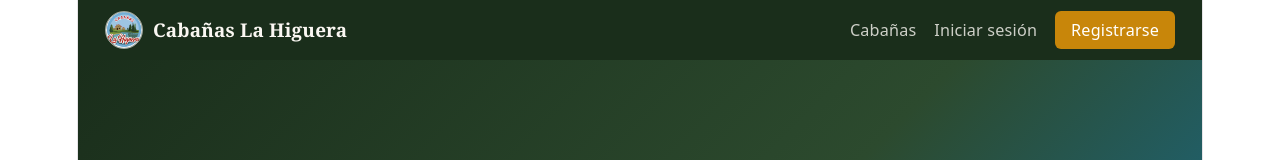
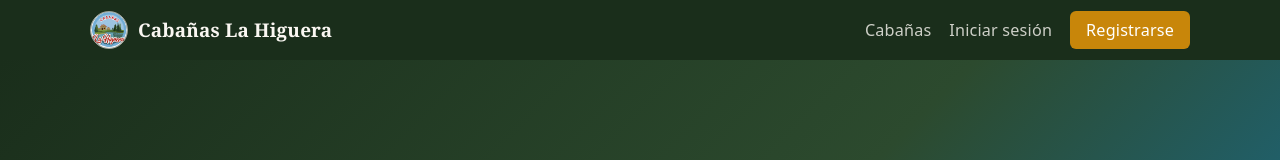
Before and after one commit to El-Piru/cabanas-fronted, a React (Vite) app: page / in a window 1280 px wide. Shown: the top 160 px of the page. Built offline with nearby package versions, Linux system fonts and the light colour scheme; no server answers.

Commit message:
style: remove fixed layout width and enable full-width fluid design

```diff
--- a/src/components/Navbar.jsx
+++ b/src/components/Navbar.jsx
@@ -21,7 +21,7 @@ export default function Navbar() {
 
   return (
     <nav style={{background:'#1A2E1B',padding:'0 1.5rem',position:'relative'}}>
-      <div style={{display:'flex',alignItems:'center',justifyContent:'space-between',height:'60px'}}>
+      <div style={{display:'flex',alignItems:'center',justifyContent:'space-between',height:'60px',maxWidth:'1100px',margin:'0 auto'}}>
         <Link to="/" style={{display:'flex',alignItems:'center',gap:'10px',color:'#FAF7F2',fontWeight:'bold',fontSize:'1.05rem',textDecoration:'none',fontFamily:'Georgia,serif',flexShrink:0}}>
           <img
             src="/logo.jpg"
@@ -59,7 +59,7 @@ export default function Navbar() {
       </div>
 
       {menuAbierto && (
-        <div style={{background:'#1A2E1B',padding:'1rem 0',borderTop:'1px solid rgba(255,255,255,0.1)'}}>
+        <div style={{background:'#1A2E1B',padding:'1rem 0',borderTop:'1px solid rgba(255,255,255,0.1)',maxWidth:'1100px',margin:'0 auto'}}>
           {usuario ? (
             <>
               {usuario?.rol === 'admin' ? (
--- a/src/index.css
+++ b/src/index.css
@@ -55,12 +55,9 @@ body {
 }
 
 #root {
-  width: 1126px;
+  width: 100%;
   max-width: 100%;
-  margin: 0 auto;
-  text-align: center;
-  border-inline: 1px solid var(--border);
-  min-height: 100svh;
+  min-height: 100vh;
   display: flex;
   flex-direction: column;
   box-sizing: border-box;
```
